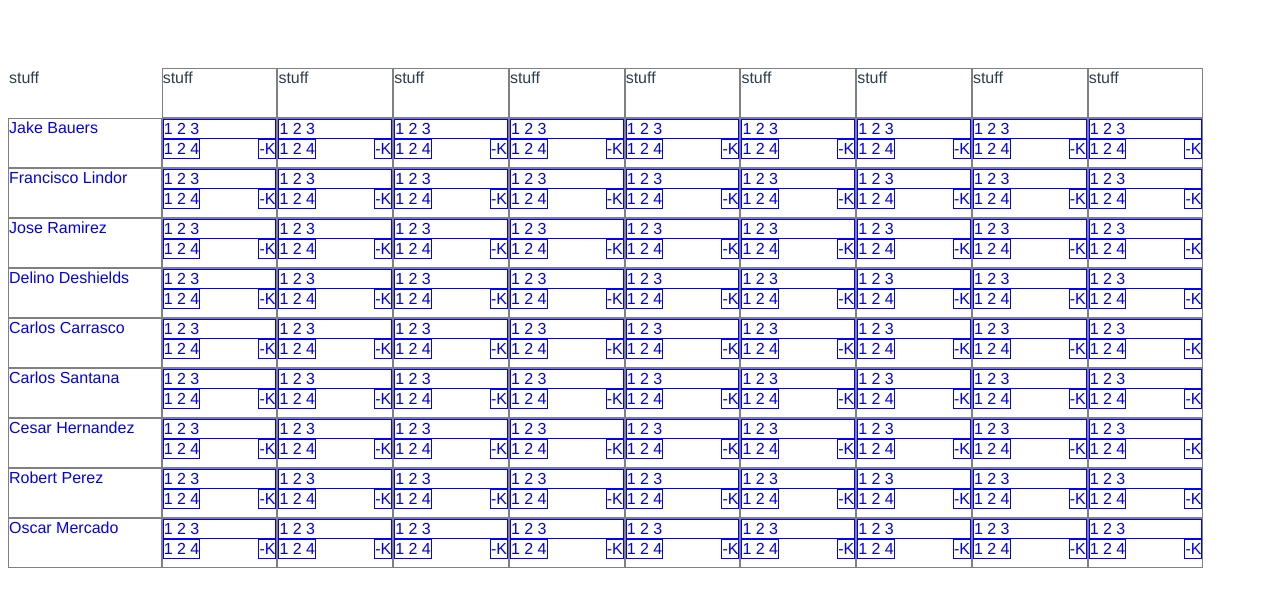
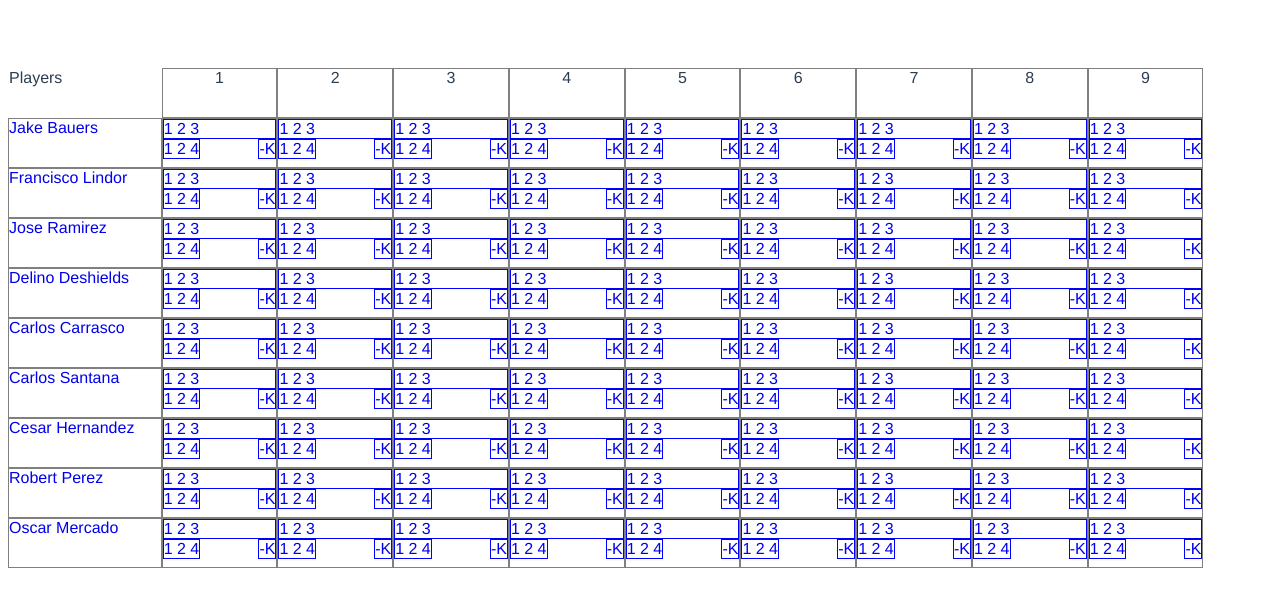
Before and after one commit to AkronWiT/BaseballApp, a Vue app: page / in a window 1280 px wide. Shown: the top 606 px of the page. Built offline with nearby package versions, Linux system fonts and the light colour scheme.

Commit message:
Adding inning headers

```diff
--- a/src/components/ScoreSheet/Inning.vue
+++ b/src/components/ScoreSheet/Inning.vue
@@ -1,6 +1,6 @@
 <template>
-<div>
-  stuff
+<div class ="Inning">
+  {{inning1}}
 </div>
 
 </template>
@@ -9,8 +9,10 @@
 export default {
   name: 'Inning',
   props: {
-    msg: String
-  }
+    msg: String,
+    inning1: Number
+  },
+
 }
 </script>
 
@@ -30,4 +32,8 @@
 a {
   color: #42b983;
 }
+
+.Inning {
+  text-align: center;
+}
 </style>
--- a/src/views/ScoreSheet.vue
+++ b/src/views/ScoreSheet.vue
@@ -1,10 +1,13 @@
 <template >
 <div>
   <div v-if="players">
-      <div v-for="n in 10" :key="n">
+    <div class = "grid-blank Inning" >
+      Players
+    </div>
+      <div v-for="n in 9" :key="n">
           <Inning
-            :in="n"
-            v-bind:class="{ 'grid-blank': n==1, 'grid-inning': n>1}"
+            :inning1="n"
+            v-bind:class="{'grid-inning': n>0}"
           />
       </div>
   </div>
```
